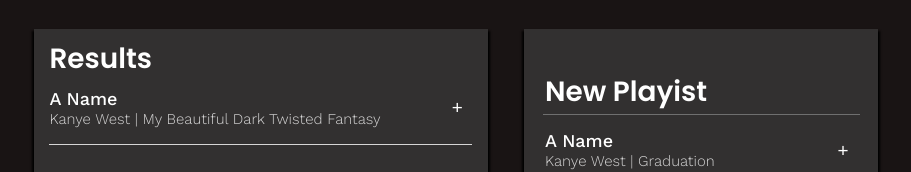
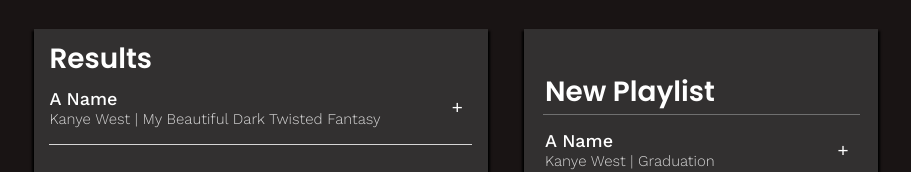
Before and after one commit to jdbanuel/groooovylists, a React (Create React App) app: page / in a window 1280 px wide. Shown: the part 411-583 px from the top of the page, without its empty margins (184-1095 px from the left). Built offline with nearby package versions, Linux system fonts and the light colour scheme.

Commit message:
Passing App functions to child components
Add name change functionality

```diff
--- a/src/Components/Playlist/Playlist.js
+++ b/src/Components/Playlist/Playlist.js
@@ -5,8 +5,8 @@
 function Playlist(props) {
 	return (
 		<div className="Playlist">
-			<input defaultValue={'New Playist'} />
-			<TrackList tracks={props.tracklist} onAdd={props.onAdd} isRemoval={false} />
+			<input defaultValue={'New Playist'} value={props.playlistName} onChange={props.handleChange} />
+			<TrackList tracks={props.tracklist} onAdd={props.onAdd} onRemove={props.onRemove} isRemoval={true} />
 			<button className="Playlist-save">SAVE TO SPOTIFY</button>
 		</div>
 	);
```
